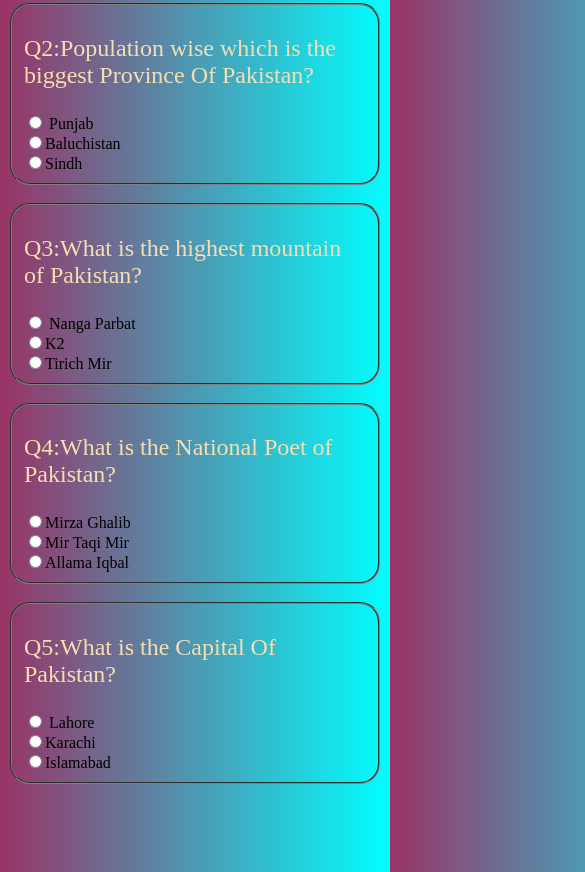
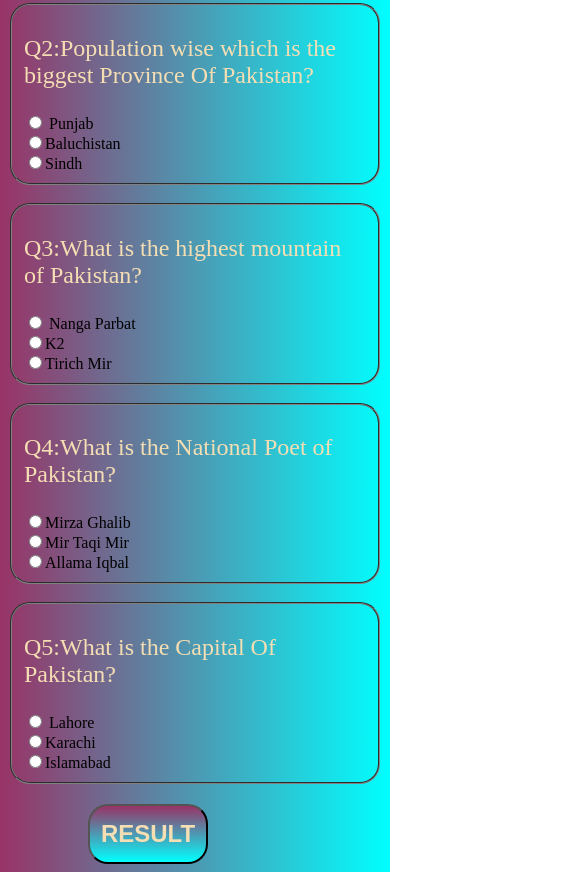
Before and after one commit to inam-22/AinamSImpleQuizApp, a plain HTML site: page index.html in a window 390 px wide. Shown: the part 276-1148 px from the top of the page, 585 px wide, since content can reach past the window. Drawn offline with Linux system fonts and the light colour scheme.

Commit message:
AinamSimpleQuizApp is ready to deployed

```diff
--- a/style.css
+++ b/style.css
@@ -25,6 +25,18 @@ fieldset{
     width: 120px;
     height: 60px;
 }
+@media only screen and (max-width: 1400px) {
+    .btn{
+         margin-left: 600px;
+    }
+  }
+  @media only screen and (max-width: 1100px) {
+    .btn{
+         margin-left: 80px;
+    }
+  }
+
+
 .fs{
     font-size: x-large;
     color: wheat;
```
